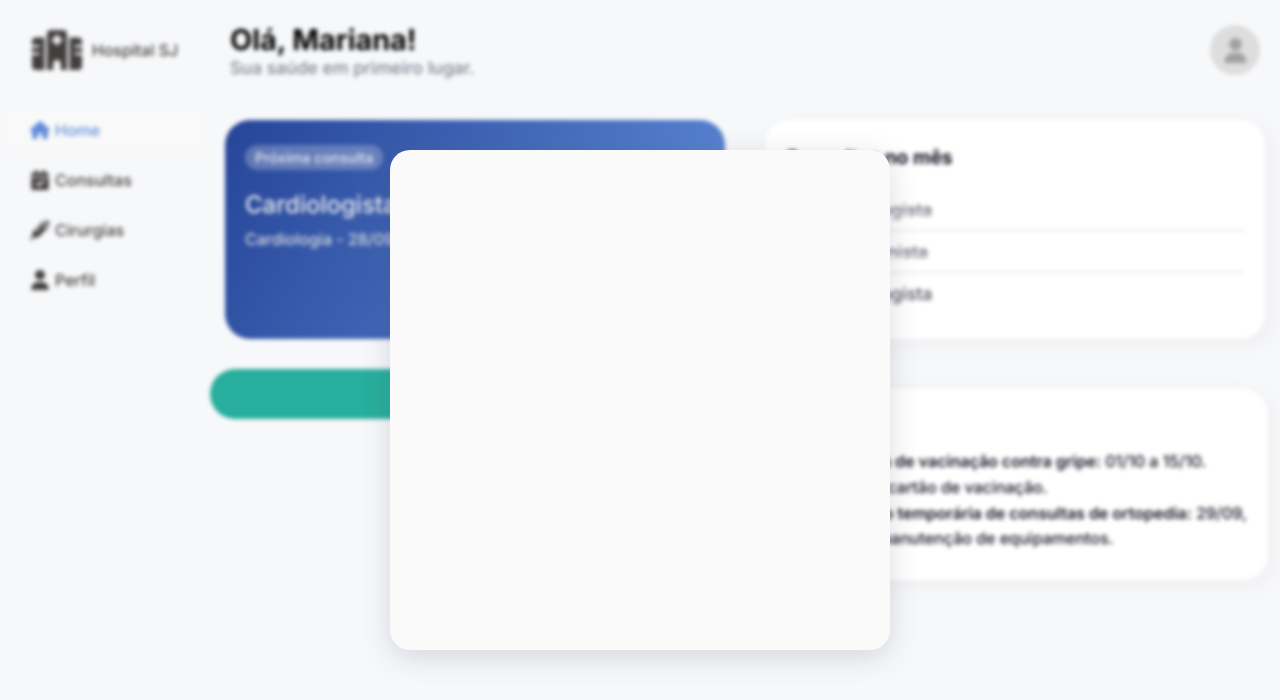
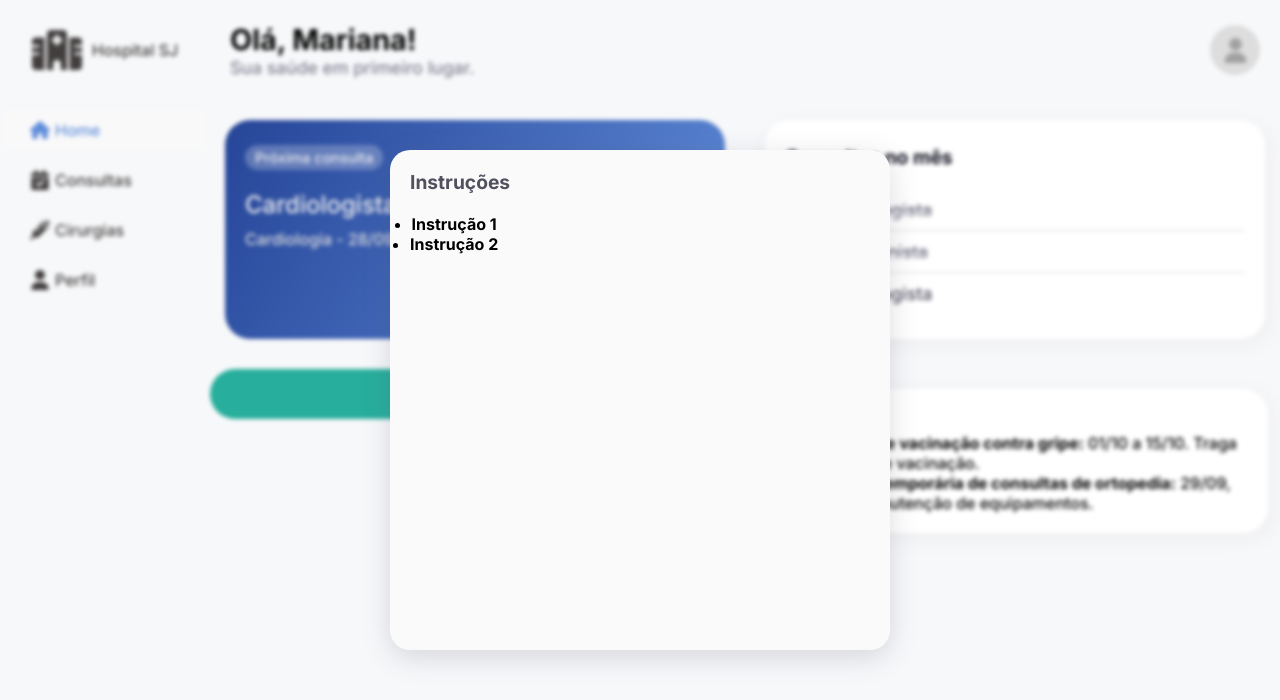
Before and after one commit to Leo6485/medi-plus, a React (Create React App) app: page /cliente/home in a window 1280 px wide. Both pictures are taken after a click on the button "Ver instruções". Shown: the top 700 px of the page. Built offline with nearby package versions, Linux system fonts and the light colour scheme.

Commit message:
feat: refactor News component to use new Markdown component; add Markdown styles and integrate instructions in ClientHome pop-up

```diff
--- a/src/components/client/News.jsx
+++ b/src/components/client/News.jsx
@@ -1,12 +1,11 @@
-import ReactMarkdown from "react-markdown"
 import styles from "./News.module.css"
-import remarkGfm from "remark-gfm"
+import Markdown from "../common/markdown/Markdown"
 
 export default function News({ markdown }) {
     return (
         <div className={styles.container}>
             <div className={styles.markdownBody}>
-                <ReactMarkdown remarkPlugins={[remarkGfm]}>{markdown}</ReactMarkdown>
+                <Markdown markdown={markdown}></Markdown>
             </div>
         </div>
     )
--- a/src/components/client/News.module.css
+++ b/src/components/client/News.module.css
@@ -9,51 +9,3 @@
     padding: 20px;
     box-shadow: #eeeef0 5px 5px 20px;
 }
-
-.markdownBody {
-  width: 100%;
-  color: #101020;
-  line-height: 1.6;
-  word-wrap: break-word;
-  border-radius: 10px;
-  max-width: 800px;
-  margin: 0 auto;
-}
-
-.markdownBody h1,
-.markdownBody h2,
-.markdownBody h3 {
-  color: #101020;
-  margin-bottom: 0.5em;
-  font-weight: 700;
-  font-size: 1.2rem;
-}
-
-.markdownBody p {
-  margin: 0.5em 0;
-  font-size: 1rem;
-}
-
-.markdownBody ul {
-  padding-left: 20px;
-  margin: 0.5em 0;
-}
-
-.markdownBody pre {
-  background-color: #f4f4f4;
-  padding: 10px;
-  border-radius: 6px;
-  overflow-x: auto;
-}
-
-.markdownBody a {
-  color: #1e88e5;
-}
-
-.markdownBody strong {
-  font-weight: 600;
-}
-
-.markdownBody em {
-  font-style: italic;
-}
--- /dev/null
+++ b/src/components/common/markdown/Markdown.jsx
@@ -0,0 +1,10 @@
+import ReactMarkdown from "react-markdown"
+import remarkGfm from "remark-gfm"
+
+export default function Markdown({ markdown }) {
+    return (
+        <>
+        <ReactMarkdown remarkPlugins={[remarkGfm]}>{markdown}</ReactMarkdown>
+        </>
+    )
+}
--- a/src/components/common/popUp/PopUp.jsx
+++ b/src/components/common/popUp/PopUp.jsx
@@ -1,10 +1,11 @@
 import styles from "./popUp.module.css"
 
-function PopUp({visible, setVisible, children}) {
+function PopUp({ visible, setVisible, children }) {
     if (!visible) return
     return <div className={styles.popUpBG} onClick={() => setVisible(false)}>
-        <div className={styles.popUpContainer} onClick={(e) => e.stopPropagation}></div>
-        {children}
+        <div className={styles.popUpContainer} onClick={(e) => e.stopPropagation}>
+            {children}
+        </div>
     </div>
 }
 
--- a/src/components/common/popUp/popUp.module.css
+++ b/src/components/common/popUp/popUp.module.css
@@ -26,4 +26,5 @@
     gap: 20px;
     border-radius: 20px;
     box-shadow: rgba(80, 80, 100, 0.2) 0px 7px 29px 0px;
+    padding: 20px;
 }
--- a/src/features/client/pages/ClientHome.jsx
+++ b/src/features/client/pages/ClientHome.jsx
@@ -6,7 +6,7 @@ import News from '../../../components/client/News';
 import PopUp from '../../../components/common/popUp/PopUp';
 import { useState } from 'react';
 import AgendarConsulta from './AgendarConsulta';
-
+import Markdown from '../../../components/common/markdown/Markdown';
 
 function ClientHome() {
     const [vInfo, setVInfo] = useState(false)
@@ -19,19 +19,27 @@ function ClientHome() {
       { text: "Cardiologista", checked: false }
     ];
 
-const markdown = `
+    const markdown = `
 # Notícias
 - **Campanha de vacinação contra gripe:** 01/10 a 15/10. Traga seu cartão de vacinação.
 - **Suspensão temporária de consultas de ortopedia:** 29/09, devido à manutenção de equipamentos.
 `;
 
-
+    const markdown_instrucoes = `
+# Instruções
+- **Instrução 1**
+- **Instrução 2**
+`
 
 
     return (
         <div className={styles.container}>
         <NextConsulta title="Cardiologista" text="Cardiologia - 28/09, 14:30. Lembre-se do jejum de 8 horas." onClick={() => setVInfo(true)}></NextConsulta>
-        <PopUp visible={vInfo} setVisible={setVInfo}></PopUp>
+
+        <PopUp visible={vInfo} setVisible={setVInfo}>
+            <Markdown markdown={markdown_instrucoes}></Markdown>
+        </PopUp>
+
         <CheckList list={consulta_lista} title="Consultas no mês"></CheckList>
 
         <AgendarButton onclick={() => setVAgendar(true)}></AgendarButton>
```
Also changed, not shown: src/components/common/markdown/Markdown.module.css (added, +48 -0 lines), 1 other file (tests, documents, lock files or other folders).
